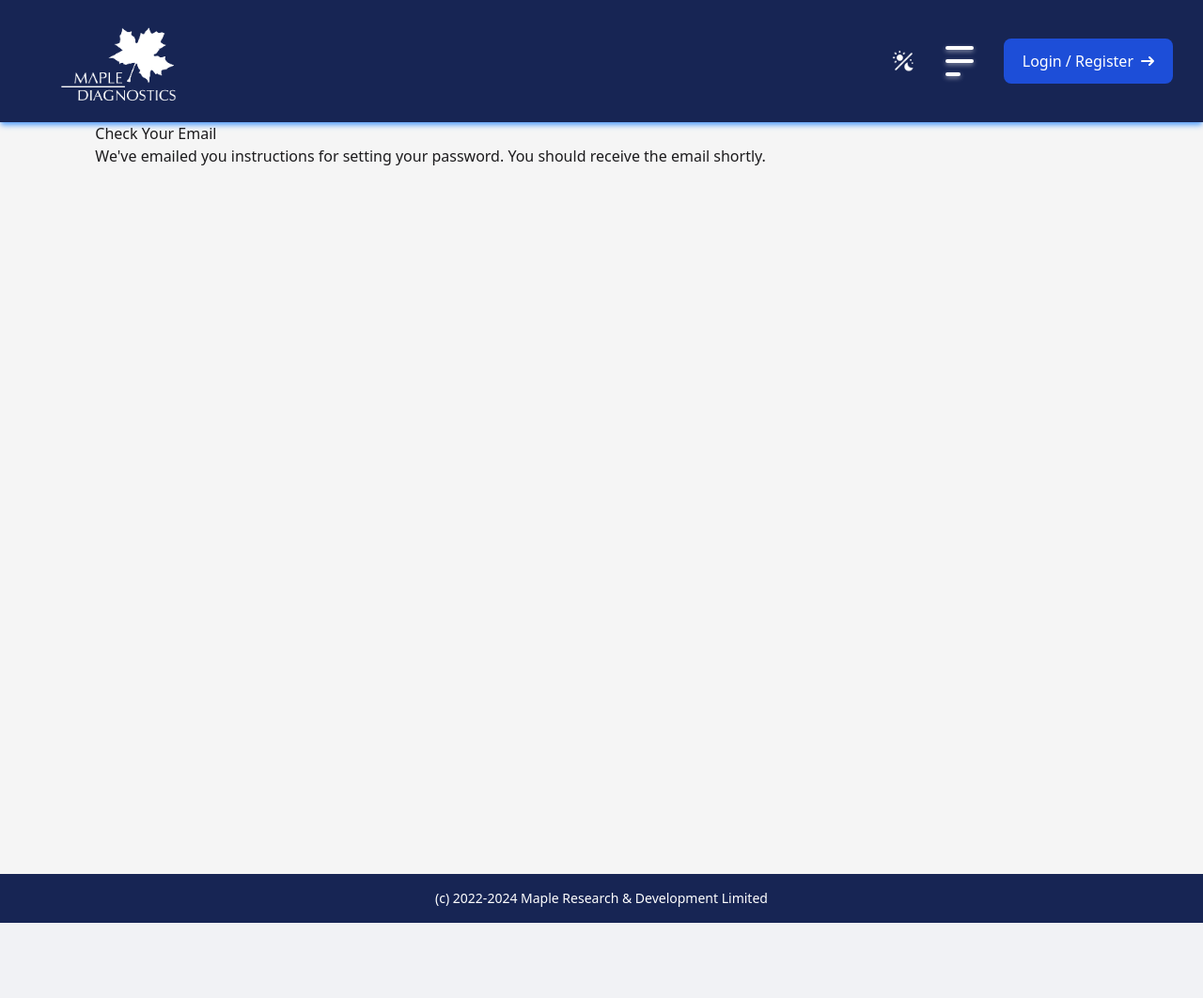
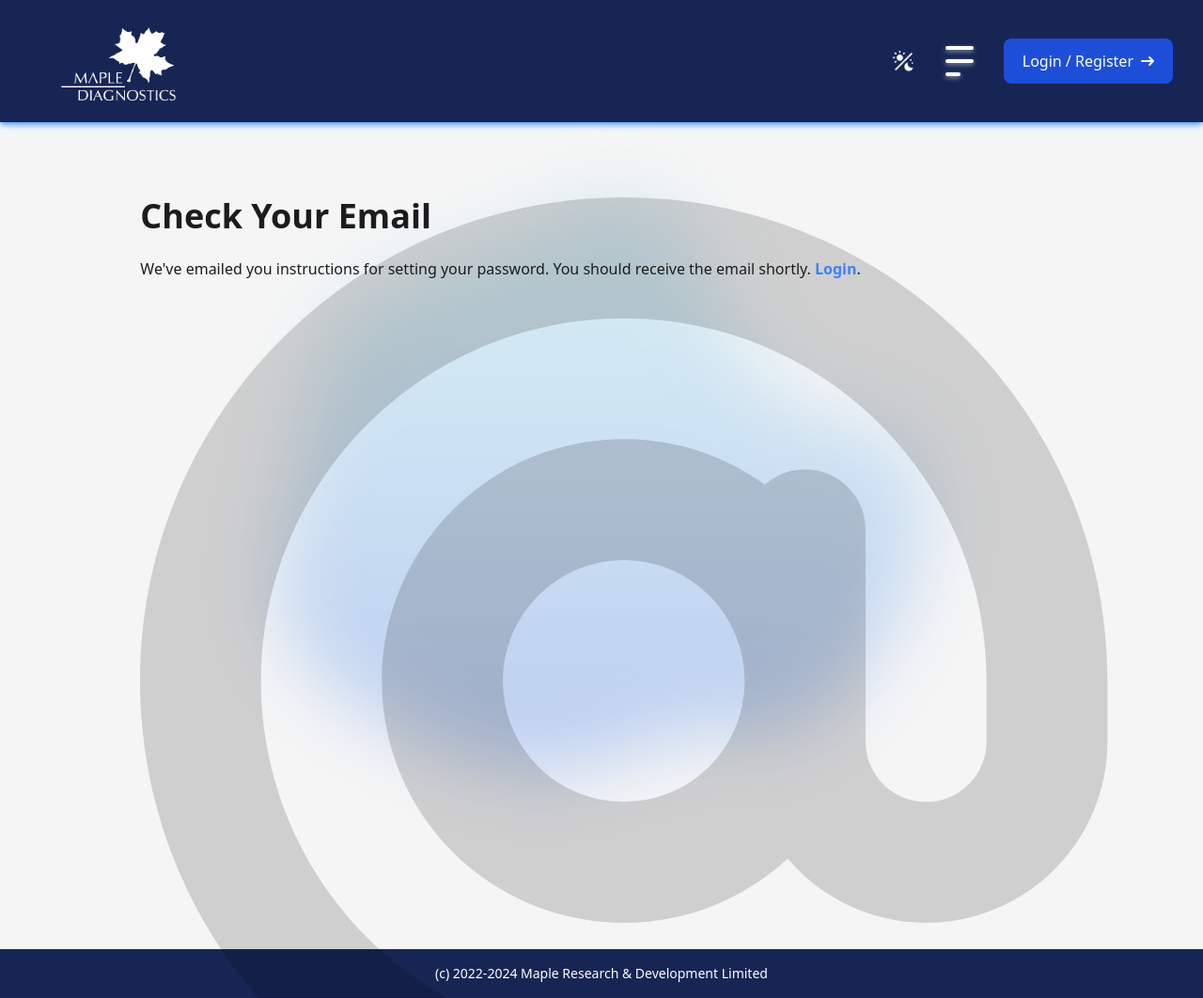
Before and after one commit to GreenCatInForest/md_app, a Django app: page /password-reset/done/ in a window 1280 px wide. Shown: the whole page at 94% size. Before the commit the page ends 982 px from the top, so only its background shows below. Run offline with Django 5.2, Linux system fonts and the light colour scheme; style sheets or scripts are compiled from the project's sources; parts of the project's set-up code (start-up, migrations or seed data) failed here and were passed over; some libraries are stand-ins or nearby versions.

Commit message:
styled password reset done template

```diff
--- a/users/templates/registration/password_reset_done.html
+++ b/users/templates/registration/password_reset_done.html
@@ -7,8 +7,24 @@
 <body>
 {% block content %}
 {% load static %}
-    <h2>Check Your Email</h2>
-    <p>We've emailed you instructions for setting your password. You should receive the email shortly.</p>
+
+
+<svg class="bg-bulb absolute top-30 right-0 bg-opacity-0 opacity-25 overflow-x-hidden blur-2xl z-0 max-h-[100vh] md:w-screen" width="652" height="611" viewBox="0 0 352 311" fill="none" xmlns="http://www.w3.org/2000/svg">
+    <path d="M153.766 8.93022C253.205 -37.7537 218.766 113.43 310.142 120.93C401.519 128.43 323.268 300.695 254.017 290.312C184.766 279.93 174.766 341.43 72.3913 290.312C-29.9834 239.195 1.76592 205.93 16.2659 120.93C30.7659 35.9303 54.3281 55.6142 153.766 8.93022Z" fill="url(#paint0_linear_39_276)" fill-opacity="0.95"/>
+    <defs>
+    <linearGradient id="paint0_linear_39_276" x1="175.808" y1="0" x2="175.808" y2="310.893" gradientUnits="userSpaceOnUse">
+    <stop offset="0.19" stop-color="#5CC1EC" stop-opacity="0.92"/>
+    <stop offset="1" stop-color="#044EDF"/>
+    </linearGradient>
+    </defs>
+</svg>
+<section class="container mx-auto flex flex-col gap-3 mt-6 sm:mt-20 min-h-full relative justify-center text-center sm:text-start sm:justify-start">
+    <svg class="field-icon z-0 absolute top-50 sm:top-0 opacity-15" xmlns="http://www.w3.org/2000/svg" viewBox="0 0 512 512">
+        <path d="M256 64C150 64 64 150 64 256s86 192 192 192c17.7 0 32 14.3 32 32s-14.3 32-32 32C114.6 512 0 397.4 0 256S114.6 0 256 0S512 114.6 512 256v32c0 53-43 96-96 96c-29.3 0-55.6-13.2-73.2-33.9C320 371.1 289.5 384 256 384c-70.7 0-128-57.3-128-128s57.3-128 128-128c27.9 0 53.7 8.9 74.7 24.1c5.7-5 13.1-8.1 21.3-8.1c17.7 0 32 14.3 32 32v80 32c0 17.7 14.3 32 32 32s32-14.3 32-32V256c0-106-86-192-192-192zm64 192a64 64 0 1 0 -128 0 64 64 0 1 0 128 0z"/>
+    </svg>
+    <h1 class="z-10 md:text-4xl font-extrabold md:mb-3">Check Your Email</h1>
+    <p class="z-10">We've emailed you instructions for setting your password. You should receive the email shortly. <a class="font-semibold text-blue-500" href="{% url 'login_register' %}">Login</a>.</p>
+</section>
 {% endblock %}
 </body>
 </html>
```
